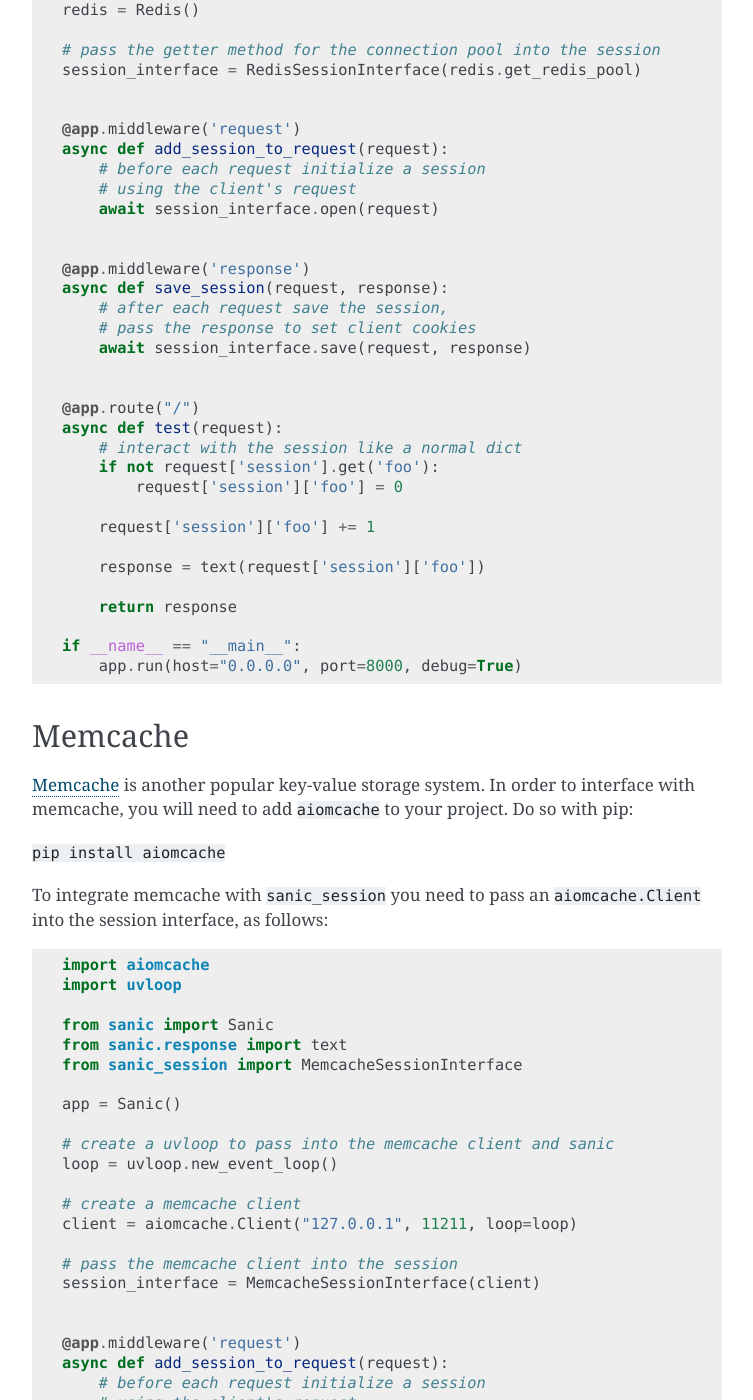
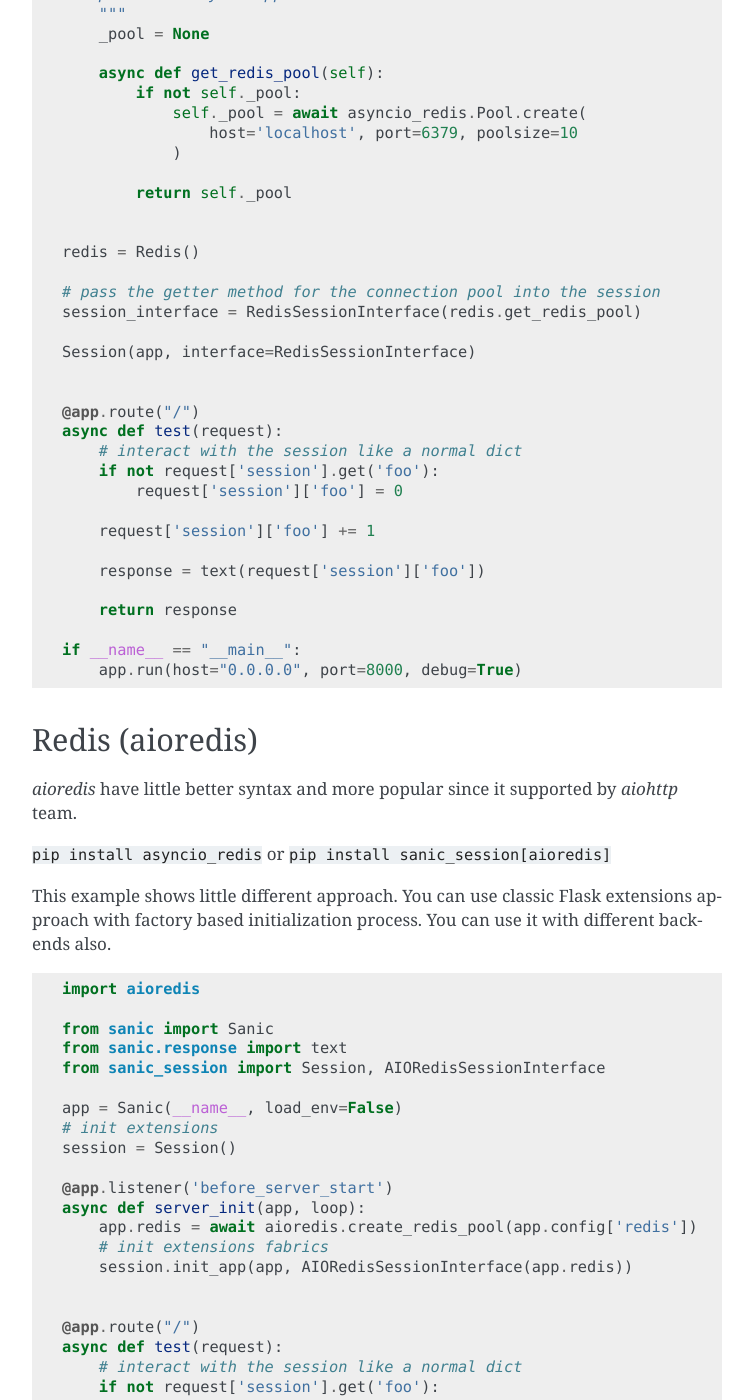
Before and after one commit to ahopkins/sanic-session, a Sphinx documentation site: the page built from docs/source/using_the_interfaces.rst, in a window 1280 px wide and 1400 px high, scrolled down 900 px. Shown: the whole window, without its empty margins (388-1141 px from the left). Built offline with Sphinx 7.4.7, drawn with Linux system fonts in a browser that asks for light colours; some of the changed text lies outside the part shown.

Commit message:
get working code

```diff
--- a/docs/source/using_the_interfaces.rst
+++ b/docs/source/using_the_interfaces.rst
@@ -3,11 +3,23 @@
 Using the interfaces
 =====================
 
-Redis
+For now project has set of different interfaces. You can install each manually or using the extra parameters:
+
+:code:`pip install sanic_session[aioredis]`
+
+Other supported backend keywords:
+
+- :code:`aioredis` (dependency 'aioredis'),
+- :code:`redis' ('asyncio_redis'),
+- :code:`mongo' ('sanic_motor' and 'pymongo'),
+- :code:`aiomcache' ('aiomcache')
+
+
+Redis (asyncio_redis)
 -----------------
 `Redis <https://redis.io/>`_ is a popular and widely supported key-value store. In order to interface with redis, you will need to add :code:`asyncio_redis` to your project. Do so with pip:
 
-:code:`pip install asyncio_redis`
+:code:`pip install asyncio_redis` or :code:`pip install sanic_session[redis]`
 
 To integrate Redis with :code:`sanic_session` you need to pass a getter method into the :code:`RedisSessionInterface` which returns a connection pool. This is required since there is no way to synchronously create a connection pool. An example is below:
 
@@ -17,8 +29,7 @@
 
     from sanic import Sanic
     from sanic.response import text
-    from sanic_session import RedisSessionInterface
-
+    from sanic_session import Session, RedisSessionInterface
 
     app = Sanic()
 
@@ -44,19 +55,7 @@
     # pass the getter method for the connection pool into the session
     session_interface = RedisSessionInterface(redis.get_redis_pool)
 
-
-    @app.middleware('request')
-    async def add_session_to_request(request):
-        # before each request initialize a session
-        # using the client's request
-        await session_interface.open(request)
-
-
-    @app.middleware('response')
-    async def save_session(request, response):
-        # after each request save the session,
-        # pass the response to set client cookies
-        await session_interface.save(request, response)
+    Session(app, interface=RedisSessionInterface)
 
 
     @app.route("/")
@@ -74,11 +73,55 @@
     if __name__ == "__main__":
         app.run(host="0.0.0.0", port=8000, debug=True)
 
+
+Redis (aioredis)
+-----------------
+`aioredis` have little better syntax and more popular since it supported by `aiohttp` team.
+
+:code:`pip install asyncio_redis` or :code:`pip install sanic_session[aioredis]`
+
+This example shows little different approach. You can use classic Flask extensions approach with factory based initialization process. You can use it with different backends also.
+
+.. code-block:: python
+
+    import aioredis
+
+    from sanic import Sanic
+    from sanic.response import text
+    from sanic_session import Session, AIORedisSessionInterface
+
+    app = Sanic(__name__, load_env=False)
+    # init extensions
+    session = Session()
+
+    @app.listener('before_server_start')
+    async def server_init(app, loop):
+        app.redis = await aioredis.create_redis_pool(app.config['redis'])
+        # init extensions fabrics
+        session.init_app(app, AIORedisSessionInterface(app.redis))
+
+
+    @app.route("/")
+    async def test(request):
+        # interact with the session like a normal dict
+        if not request['session'].get('foo'):
+            request['session']['foo'] = 0
+
+        request['session']['foo'] += 1
+
+        response = text(request['session']['foo'])
+
+        return response
+
+    if __name__ == "__main__":
+        app.run(host="0.0.0.0", port=8000, debug=True)
+
+
 Memcache
 -----------------
 `Memcache <https://memcached.org/>`_ is another popular key-value storage system. In order to interface with memcache, you will need to add :code:`aiomcache` to your project. Do so with pip:
 
-:code:`pip install aiomcache`
+:code:`pip install aiomcache` or :code:`pip install sanic_session[aiomcache]`
 
 To integrate memcache with :code:`sanic_session` you need to pass an :code:`aiomcache.Client` into the session interface, as follows:
 
@@ -90,7 +133,7 @@
 
     from sanic import Sanic
     from sanic.response import text
-    from sanic_session import MemcacheSessionInterface
+    from sanic_session import Session, MemcacheSessionInterface
 
     app = Sanic()
 
@@ -101,22 +144,7 @@
     client = aiomcache.Client("127.0.0.1", 11211, loop=loop)
 
     # pass the memcache client into the session
-    session_interface = MemcacheSessionInterface(client)
-
-
-    @app.middleware('request')
-    async def add_session_to_request(request):
-        # before each request initialize a session
-        # using the client's request
-        await session_interface.open(request)
-
-
-    @app.middleware('response')
-    async def save_session(request, response):
-        # after each request save the session,
-        # pass the response to set client cookies
-        await session_interface.save(request, response)
-
+    session = Session(app, interface=MemcacheSessionInterface(client))
 
     @app.route("/")
     async def test(request):
@@ -142,24 +170,16 @@
 
     from sanic import Sanic
     from sanic.response import text
-    from sanic_session import InMemorySessionInterface
+    from sanic_session import Session
 
 
     app = Sanic()
-    session_interface = InMemorySessionInterface()
 
-    @app.middleware('request')
-    async def add_session_to_request(request):
-        # before each request initialize a session
-        # using the client's request
-        await session_interface.open(request)
+    Session(app)  # because InMemorySessionInterface used by default
 
-
-    @app.middleware('response')
-    async def save_session(request, response):
-        # after each request save the session,
-        # pass the response to set client cookies
-        await session_interface.save(request, response)
+    # of full syntax:
+    #   from sanic_session import InMemorySessionInterface
+    #   session = Session(app, interface=InMemorySessionInterface())
 
     @app.route("/")
     async def index(request):
--- a/setup.py
+++ b/setup.py
@@ -12,17 +12,15 @@
 
 extras_require = {
     'aioredis': ['aioredis>=1.0.0'],
+    'redis': ['asyncio_redis'],
     'mongo': ['sanic_motor', 'pymongo'],
     'aiomcache': ['aiomcache>=0.5.2'],
-    'pycrypto': ['cryptography'],
-    'secure': ['cryptography'],
-    'pynacl': ['pynacl'],
 }
 
 
 setup(
     name='sanic_session',
-    version='0.2.0',
+    version='0.3.0',
     description='Provides server-backed sessions for Sanic using Redis, Memcache and more.',
     long_description=long_description,
     url='http://github.com/subyraman/sanic_session',
```
Also changed, not shown: README.md (+14 -28 lines), docs/source/api.rst (+7 -0 lines), sanic_session/__init__.py (+38 -0 lines), 6 other files.
